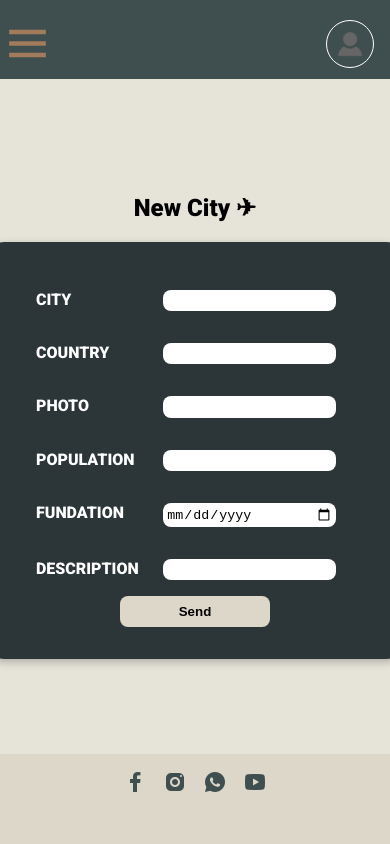
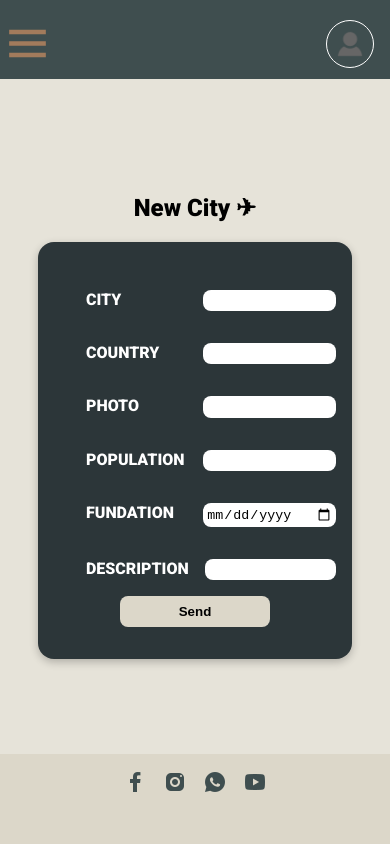
Before and after one commit to Matias98cs/mytinerary-panzer, a React (Create React App) app: page /newcity in a window 390 px wide. Shown: the top 844 px of the page. Built offline with nearby package versions, Linux system fonts and the light colour scheme; no server answers.

Commit message:
Responsive al formulario

```diff
--- a/src/style/InputsCities.css
+++ b/src/style/InputsCities.css
@@ -44,3 +44,20 @@
     background-color: #A27B5C;
     transform: scale(1.1);
 }
+
+@media (max-width:500px){
+    .Inputs-container{
+        width: 250px;
+    }
+    .Inputs-box {
+        width: 250px;
+    }
+}
+@media (max-width:360px){
+    .Inputs-container{
+        width: 200px;
+    }
+    .Inputs-box {
+        width: 200px;
+    }
+}
```
